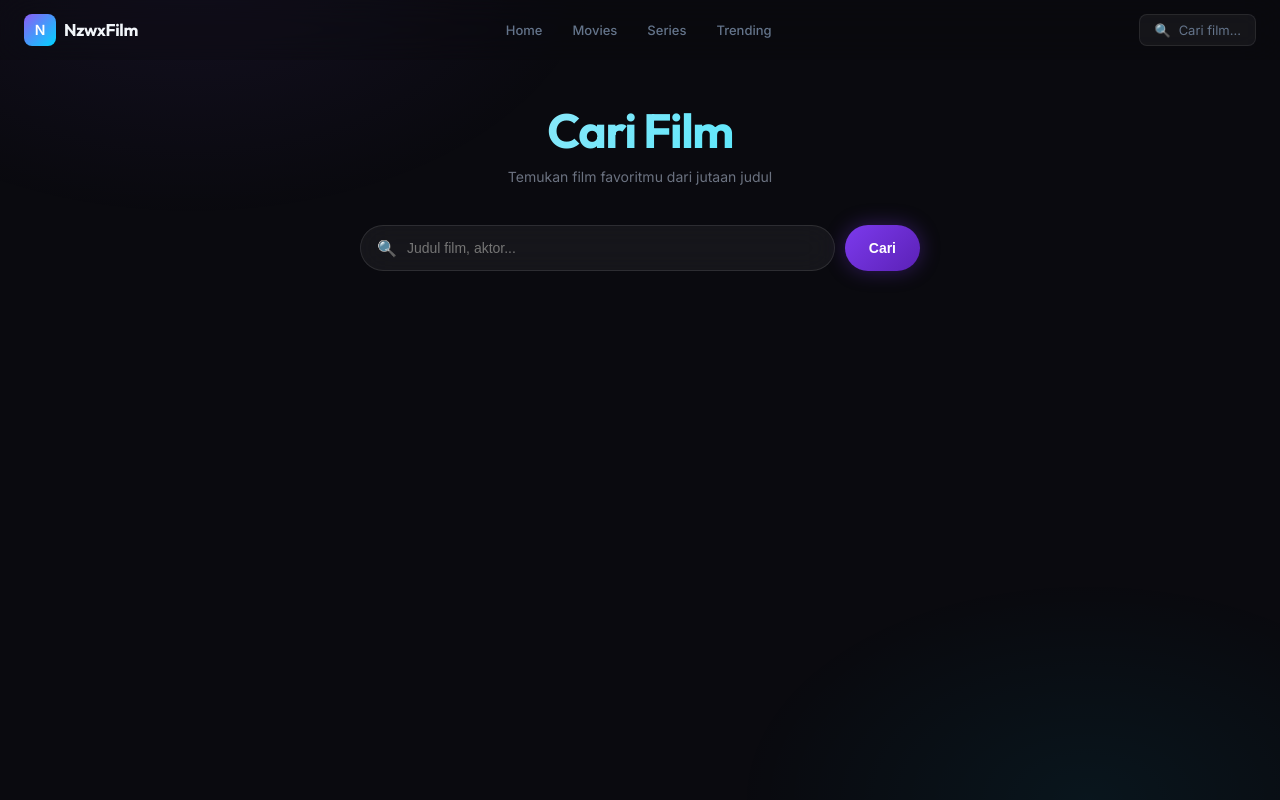
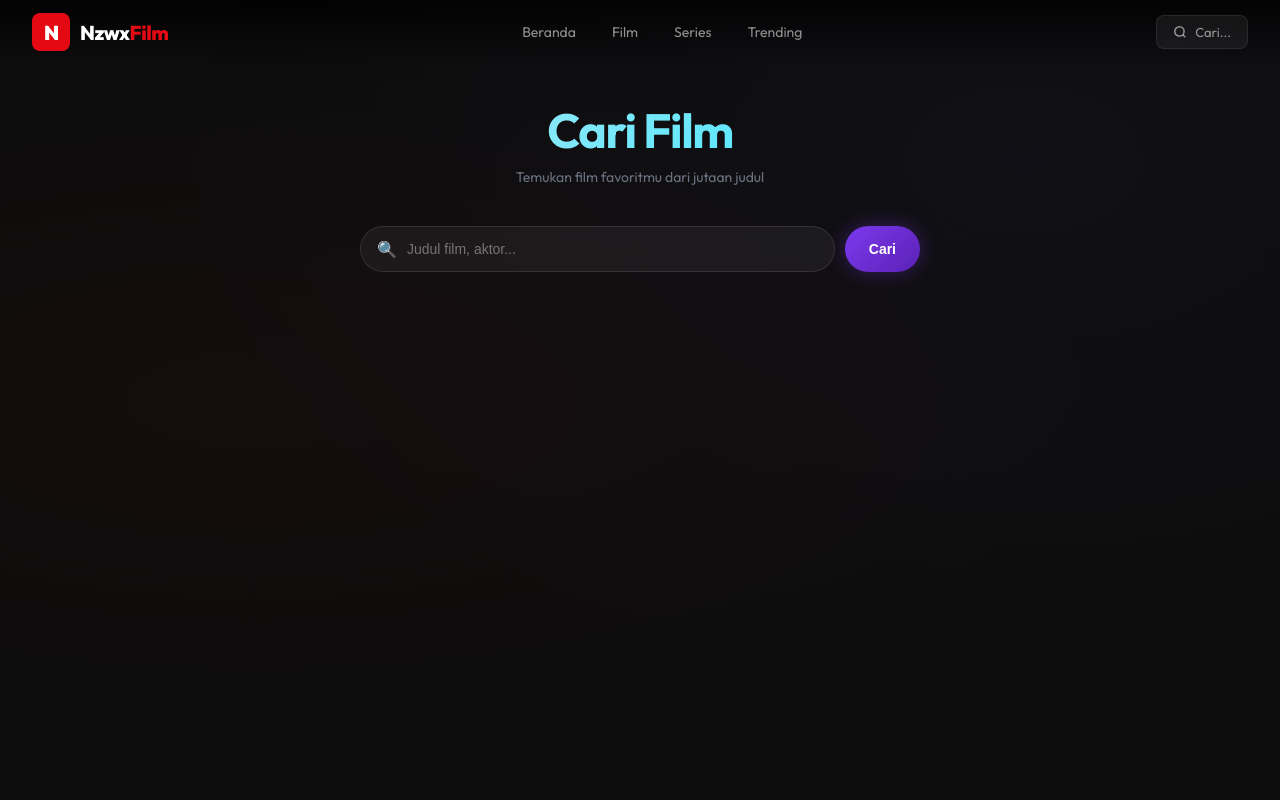
Before and after one commit to egialghazy18-rgb/nzwxfilm, a Next.js app: page /search in a window 1280 px wide. Built offline with nearby package versions, Linux system fonts and the light colour scheme.

Commit message:
redesign: professional UI

```diff
--- a/app/components/Navbar.jsx
+++ b/app/components/Navbar.jsx
@@ -5,58 +5,79 @@ import { usePathname } from 'next/navigation';
 
 export default function Navbar() {
   const [scrolled, setScrolled] = useState(false);
-  const [menuOpen, setMenuOpen] = useState(false);
   const pathname = usePathname();
 
   useEffect(() => {
-    const fn = () => setScrolled(window.scrollY > 20);
+    const fn = () => setScrolled(window.scrollY > 50);
     window.addEventListener('scroll', fn);
     return () => window.removeEventListener('scroll', fn);
   }, []);
 
   const links = [
-    { href:'/', label:'Home' },
-    { href:'/movies', label:'Movies' },
-    { href:'/series', label:'Series' },
-    { href:'/trending', label:'Trending' },
+    { href: '/', label: 'Beranda' },
+    { href: '/movies', label: 'Film' },
+    { href: '/series', label: 'Series' },
+    { href: '/trending', label: 'Trending' },
   ];
 
   return (
     <nav style={{
-      position:'fixed',top:0,left:0,right:0,zIndex:100,
-      padding:'0 24px',height:60,
-      display:'flex',alignItems:'center',justifyContent:'space-between',
-      background: scrolled ? 'rgba(10,10,15,0.95)' : 'rgba(10,10,15,0.3)',
-      backdropFilter:'blur(20px)',WebkitBackdropFilter:'blur(20px)',
-      borderBottom: scrolled ? '1px solid rgba(255,255,255,0.06)' : '1px solid transparent',
-      transition:'all 0.3s ease',
+      position: 'fixed', top: 0, left: 0, right: 0, zIndex: 999,
+      height: 64,
+      display: 'flex', alignItems: 'center', justifyContent: 'space-between',
+      padding: '0 32px',
+      background: scrolled
+        ? 'rgba(13,13,13,0.97)'
+        : 'linear-gradient(to bottom, rgba(0,0,0,0.8) 0%, transparent 100%)',
+      backdropFilter: scrolled ? 'blur(12px)' : 'none',
+      borderBottom: scrolled ? '1px solid rgba(255,255,255,0.05)' : 'none',
+      transition: 'all 0.4s ease',
     }}>
-      <Link href="/" style={{display:'flex',alignItems:'center',gap:8}}>
-        <div style={{width:32,height:32,borderRadius:8,background:'linear-gradient(135deg,#8b5cf6,#00d4ff)',display:'flex',alignItems:'center',justifyContent:'center',fontSize:14,fontWeight:800,color:'white'}}>N</div>
-        <span style={{fontFamily:'Outfit,sans-serif',fontWeight:700,fontSize:17,color:'#f1f5f9',letterSpacing:'-0.02em'}}>NzwxFilm</span>
+      {/* Logo */}
+      <Link href="/" style={{ display: 'flex', alignItems: 'center', gap: 10 }}>
+        <div style={{
+          background: '#e50914',
+          color: 'white',
+          fontWeight: 900,
+          fontSize: 20,
+          width: 38, height: 38,
+          borderRadius: 8,
+          display: 'flex', alignItems: 'center', justifyContent: 'center',
+          letterSpacing: '-1px',
+        }}>N</div>
+        <span style={{ fontWeight: 800, fontSize: 20, letterSpacing: '-0.5px', color: '#fff' }}>
+          Nzwx<span style={{ color: '#e50914' }}>Film</span>
+        </span>
       </Link>
 
-      <div style={{display:'flex',alignItems:'center',gap:2}}>
+      {/* Links */}
+      <div style={{ display: 'flex', alignItems: 'center', gap: 4 }}>
         {links.map(l => (
           <Link key={l.href} href={l.href} style={{
-            padding:'6px 14px',borderRadius:8,fontSize:13,fontWeight:500,
-            color: pathname===l.href ? '#f1f5f9' : '#64748b',
-            background: pathname===l.href ? 'rgba(255,255,255,0.07)' : 'transparent',
-            transition:'all 0.2s',
+            padding: '8px 16px',
+            borderRadius: 8,
+            fontSize: 14,
+            fontWeight: pathname === l.href ? 600 : 400,
+            color: pathname === l.href ? '#fff' : 'rgba(255,255,255,0.55)',
+            background: pathname === l.href ? 'rgba(255,255,255,0.08)' : 'transparent',
+            transition: 'all 0.2s',
           }}>{l.label}</Link>
         ))}
       </div>
 
+      {/* Search */}
       <Link href="/search" style={{
-        display:'flex',alignItems:'center',gap:8,
-        padding:'7px 14px',borderRadius:8,
-        background:'rgba(255,255,255,0.05)',
-        border:'1px solid rgba(255,255,255,0.08)',
-        color:'#64748b',fontSize:13,
-        transition:'all 0.2s',
+        display: 'flex', alignItems: 'center', gap: 8,
+        padding: '8px 16px',
+        borderRadius: 8,
+        background: 'rgba(255,255,255,0.06)',
+        border: '1px solid rgba(255,255,255,0.08)',
+        color: 'rgba(255,255,255,0.55)',
+        fontSize: 13,
+        transition: 'all 0.2s',
       }}>
-        <span>🔍</span>
-        <span>Cari film...</span>
+        <svg width="14" height="14" viewBox="0 0 24 24" fill="none" stroke="currentColor" strokeWidth="2.5"><circle cx="11" cy="11" r="8"/><path d="m21 21-4.35-4.35"/></svg>
+        Cari...
       </Link>
     </nav>
   );
--- a/app/globals.css
+++ b/app/globals.css
@@ -1,43 +1,28 @@
-@import url('https://fonts.googleapis.com/css2?family=Outfit:wght@300;400;500;600;700;800&family=Inter:wght@300;400;500;600&display=swap');
+@import url('https://fonts.googleapis.com/css2?family=Outfit:wght@400;500;600;700;800;900&display=swap');
 
-:root {
-  --bg: #0a0a0f;
-  --bg2: #111118;
-  --cyan: #00d4ff;
-  --violet: #8b5cf6;
-  --gold: #f59e0b;
-  --text: #f1f5f9;
-  --muted: #64748b;
-  --border: rgba(255,255,255,0.06);
-  --glass: rgba(255,255,255,0.03);
+*, *::before, *::after { margin: 0; padding: 0; box-sizing: border-box; }
+html { scroll-behavior: smooth; }
+
+body {
+  background: #0d0d0d;
+  color: #ffffff;
+  font-family: 'Outfit', sans-serif;
+  overflow-x: hidden;
 }
-* { margin:0; padding:0; box-sizing:border-box; }
-html { scroll-behavior:smooth; }
-body {
-  background: var(--bg);
-  color: var(--text);
-  font-family: 'Inter', sans-serif;
-  overflow-x: hidden;
-  min-height: 100vh;
+
+::-webkit-scrollbar { width: 3px; }
+::-webkit-scrollbar-track { background: transparent; }
+::-webkit-scrollbar-thumb { background: #e50914; border-radius: 2px; }
+
+a { text-decoration: none; color: inherit; }
+
+body::before {
+  content: '';
+  position: fixed;
+  top: 0; left: 0; right: 0;
+  height: 100vh;
+  background: radial-gradient(ellipse at 20% 50%, rgba(229,9,20,0.04) 0%, transparent 60%),
+              radial-gradient(ellipse at 80% 20%, rgba(99,102,241,0.04) 0%, transparent 60%);
+  pointer-events: none;
+  z-index: 0;
 }
-body::before {
-  content:'';
-  position:fixed;
-  top:-40%; left:-20%;
-  width:70%; height:70%;
-  background:radial-gradient(ellipse, rgba(139,92,246,0.08) 0%, transparent 65%);
-  pointer-events:none; z-index:0;
-}
-body::after {
-  content:'';
-  position:fixed;
-  bottom:-30%; right:-15%;
-  width:60%; height:60%;
-  background:radial-gradient(ellipse, rgba(0,212,255,0.06) 0%, transparent 65%);
-  pointer-events:none; z-index:0;
-}
-h1,h2,h3,h4 { font-family:'Outfit',sans-serif; font-weight:700; letter-spacing:-0.02em; }
-a { text-decoration:none; color:inherit; }
-::-webkit-scrollbar { width:4px; }
-::-webkit-scrollbar-track { background:transparent; }
-::-webkit-scrollbar-thumb { background:var(--violet); border-radius:2px; }
```
Also changed, not shown: app/components/MovieCard.jsx (+18 -16 lines).
